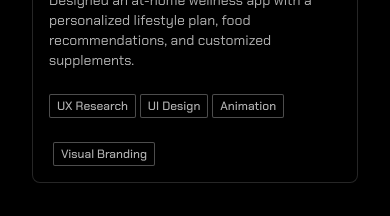
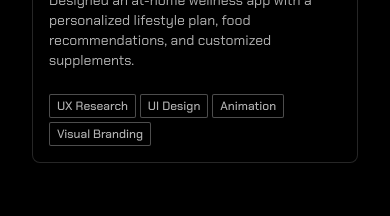
Before and after one commit to tonthowi/tonthowi-co, a React (Vite) app: page / in a window 390 px wide. Shown: the part 1533-1749 px from the top of the page. Built offline with nearby package versions, Linux system fonts and the light colour scheme.

Commit message:
responsive fix

```diff
--- a/src/components/projects.jsx
+++ b/src/components/projects.jsx
@@ -49,11 +49,11 @@ const Projects = ({ works }) => {
                     <p className="text-sm text-white/70 mt-6">
                       {work.description}
                     </p>
-                    <div className="flex flex-wrap space-x-1">
+                    <div className="flex flex-wrap gap-1 mt-6">
                       {work.tags.map((tag) => (
                         <span
                           key={tag.id}
-                          className="inline-flex items-center rounded-sm px-2 py-1 mt-6 text-xs font-medium text-white/70 ring-1 ring-inset ring-white/30"
+                          className="inline-flex items-center rounded-sm px-2 py-1 text-xs font-medium text-white/70 ring-1 ring-inset ring-white/30"
                         >
                           {tag.label}
                         </span>
```
